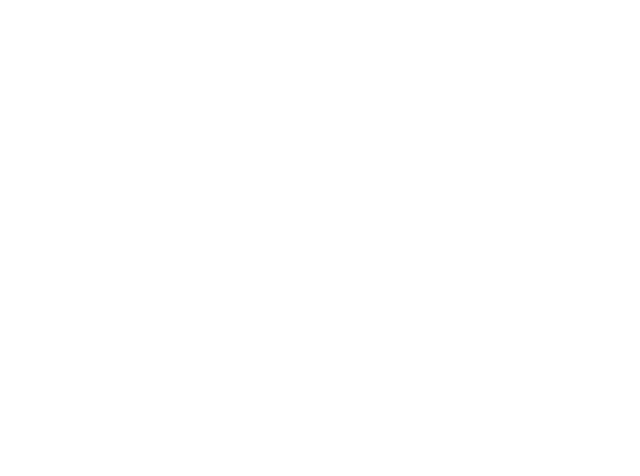
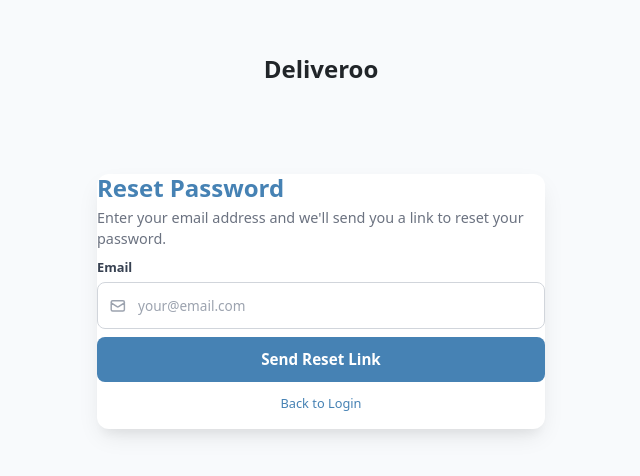
Before and after one commit to Azrielski/Deliveroo, a React (Vite) app in the folder frontend/delivery/: page /forgot-password in a window 1280 px wide. Before the commit this address had no page. Shown: the part 158-634 px from the top of the page, without its empty margins (319-959 px from the left). Built offline with nearby package versions, Linux system fonts and the light colour scheme.

Commit message:
Added Forgot Password Form

```diff
--- a/frontend/delivery/src/App.jsx
+++ b/frontend/delivery/src/App.jsx
@@ -8,6 +8,7 @@
 import Contact from './components/Contact';
 import Footer from './components/Footer';
 import AuthForm from './components/AuthForm';
+import ForgotPassword from './components/ForgotPassword';
 
 function App() {
   return (
@@ -22,6 +23,7 @@
             <Footer />
           </>
         } />
+        <Route path="/forgot-password" element={<ForgotPassword />} />
         <Route path="/auth" element={<AuthForm />} />
       </Routes>
     </Router>
--- a/frontend/delivery/src/components/AuthForm.css
+++ b/frontend/delivery/src/components/AuthForm.css
@@ -32,13 +32,13 @@
 .form-card {
   background-color: #ffffff;
   box-shadow: 0 10px 25px -5px rgba(0, 0, 0, 0.1), 0 10px 10px -5px rgba(0, 0, 0, 0.04);
-  border-radius: 0.75rem; /* Reduced from 1rem */
+  border-radius: 0.75rem;
   overflow: hidden;
   transition: all 0.3s ease;
 }
 
 .form-card:hover {
-  transform: translateY(-3px); /* Reduced from -5px */
+  transform: translateY(-3px);
   box-shadow: 0 15px 20px -5px rgba(0, 0, 0, 0.1), 0 8px 8px -5px rgba(0, 0, 0, 0.04);
 }
 
@@ -49,9 +49,9 @@
 
 .tab-button {
   width: 50%;
-  padding: 1rem 1rem; /* Reduced from 1.25rem 1rem */
+  padding: 1rem 1rem;
   font-weight: 600;
-  font-size: 0.95rem; /* Reduced from 1rem */
+  font-size: 0.95rem;
   text-align: center;
   color: #6b7280;
   cursor: pointer;
@@ -71,17 +71,17 @@
 }
 
 .form-content {
-  padding: 1.5rem; /* Reduced from 2rem */
+  padding: 1.5rem;
 }
 
 .form-group {
   display: flex;
   flex-direction: column;
-  gap: 1rem; /* Reduced from 1.5rem */
+  gap: 1rem;
 }
 
 .form-title {
-  font-size: 1.5rem; /* Reduced from 1.75rem */
+  font-size: 1.5rem;
   font-weight: 700;
   color: #4682b4;
   margin: 0;
@@ -89,12 +89,11 @@
 
 .form-description {
   color: #6b7280;
-  margin-top: 0.25rem; /* Reduced from 0.5rem */
-  font-size: 0.9rem; /* Reduced from 1rem */
-  margin-bottom: 0.5rem; /* Added margin-bottom */
+  margin-top: 0.25rem;
+  font-size: 0.9rem;
+  margin-bottom: 0.5rem;
 }
 
-/* New name-row style for the side-by-side fields */
 .name-row {
   display: flex;
   gap: 0.75rem;
@@ -114,10 +113,10 @@
 
 .label {
   display: block;
-  font-size: 0.8rem; /* Reduced from 0.875rem */
+  font-size: 0.8rem;
   font-weight: 600;
   color: #374151;
-  margin-bottom: 0.3rem; /* Reduced from 0.5rem */
+  margin-bottom: 0.3rem;
 }
 
 .input-field-wrapper {
@@ -128,39 +127,39 @@
 
 .input-icon {
   position: absolute;
-  left: 0.75rem; /* Reduced from 1rem */
-  width: 1.1rem; /* Reduced from 1.25rem */
-  height: 1.1rem; /* Reduced from 1.25rem */
+  left: 0.75rem;
+  width: 1.1rem;
+  height: 1.1rem;
   color: #9ca3af;
 }
 
 .input-field {
   width: 100%;
-  padding: 0.7rem; /* Reduced from 0.875rem */
+  padding: 0.7rem;
   border: 1px solid #d1d5db;
   border-radius: 0.5rem;
   outline: none;
-  font-size: 0.95rem; /* Reduced from 1rem */
+  font-size: 0.95rem;
   transition: all 0.3s ease;
 }
 
 .input-field.with-icon {
-  padding-left: 2.5rem; /* Reduced from 3rem */
+  padding-left: 2.5rem;
 }
 
-.input-field:focus {
+.input-field:focus:not(.input-error) {
   border-color: #4682b4;
   box-shadow: 0 0 0 3px rgba(20, 184, 166, 0.2);
 }
 
 .input-field::placeholder {
   color: #9ca3af;
-  font-size: 0.85rem; /* Added smaller placeholder text */
+  font-size: 0.85rem;
 }
 
 .password-toggle {
   position: absolute;
-  right: 0.75rem; /* Reduced from 1rem */
+  right: 0.75rem;
   background: none;
   border: none;
   cursor: pointer;
@@ -172,8 +171,8 @@
 }
 
 .eye-icon {
-  width: 1.1rem; /* Reduced from 1.25rem */
-  height: 1.1rem; /* Reduced from 1.25rem */
+  width: 1.1rem;
+  height: 1.1rem;
 }
 
 .submit-button {
@@ -181,17 +180,17 @@
   background-color: #4682b4;
   color: #ffffff;
   font-weight: 600;
-  padding: 0.7rem 1.5rem; /* Reduced from 0.875rem 1.5rem */
+  padding: 0.7rem 1.5rem;
   border: none;
   border-radius: 0.5rem;
   cursor: pointer;
-  font-size: 0.95rem; /* Reduced from 1rem */
+  font-size: 0.95rem;
   transition: all 0.3s ease;
   display: flex;
   justify-content: center;
   align-items: center;
   outline: none;
-  margin-top: 0.5rem; /* Added margin-top */
+  margin-top: 0.5rem;
 }
 
 .submit-button:hover {
@@ -205,13 +204,20 @@
 
 .forgot-password {
   text-align: center;
-  margin-top: 0.75rem; /* Reduced from 1rem */
-  font-size: 0.8rem; /* Reduced from 0.875rem */
+  margin-top: 0.75rem;
+  font-size: 0.8rem;
+  color: #6b7280;
+}
+
+.back-to-login {
+  text-align: center;
+  margin-top: 0.75rem;
+  font-size: 0.8rem;
   color: #6b7280;
 }
 
 .social-login {
-  padding: 1.25rem 1.5rem; /* Reduced from 1.5rem 2rem 2rem */
+  padding: 1.25rem 1.5rem;
   background-color: #f9fafb;
   border-top: 1px solid #e5e7eb;
 }
@@ -219,7 +225,7 @@
 .divider {
   display: flex;
   align-items: center;
-  margin-bottom: 1rem; /* Reduced from 1.5rem */
+  margin-bottom: 1rem;
 }
 
 .line {
@@ -229,23 +235,23 @@
 }
 
 .divider-text {
-  padding: 0 0.75rem; /* Reduced from 1rem */
-  font-size: 0.8rem; /* Reduced from 0.875rem */
+  padding: 0 0.75rem;
+  font-size: 0.8rem;
   color: #6b7280;
   font-weight: 500;
 }
 
 .social-buttons {
   display: grid;
-  grid-template-columns: 1fr 1fr; /* Always show side by side */
-  gap: 0.75rem; /* Reduced from 1rem */
+  grid-template-columns: 1fr 1fr;
+  gap: 0.75rem;
 }
 
 .social-button {
   display: flex;
   align-items: center;
   justify-content: center;
-  padding: 0.6rem 0.75rem; /* Reduced from 0.75rem 1rem */
+  padding: 0.6rem 0.75rem;
   border: 1px solid #d1d5db;
   border-radius: 0.5rem;
   background-color: #ffffff;
@@ -271,20 +277,20 @@
 
 .social-button span {
   font-weight: 500;
-  font-size: 0.85rem; /* Added smaller text */
+  font-size: 0.85rem;
 }
 
 .icon {
-  height: 1.25rem; /* Reduced from 1.5rem */
-  width: 1.25rem; /* Reduced from 1.5rem */
-  margin-right: 0.5rem; /* Reduced from 0.75rem */
+  height: 1.25rem;
+  width: 1.25rem;
+  margin-right: 0.5rem;
 }
 
 .terms {
-  font-size: 0.7rem; /* Reduced from 0.75rem */
+  font-size: 0.7rem;
   text-align: center;
   color: #6b7280;
-  margin-top: 1rem; /* Reduced from 1.5rem */
+  margin-top: 1rem;
   line-height: 1.4;
 }
 
@@ -303,7 +309,7 @@
 .home-link {
   display: flex;
   justify-content: center;
-  margin-top: 1rem; /* Reduced from 1.5rem */
+  margin-top: 1rem;
 }
 
 .back-to-home {
@@ -312,7 +318,7 @@
   background: none;
   border: none;
   color: #6b7280;
-  font-size: 0.8rem; /* Reduced from 0.875rem */
+  font-size: 0.8rem;
   font-weight: 500;
   cursor: pointer;
   transition: color 0.2s;
@@ -323,7 +329,33 @@
 }
 
 .arrow-icon {
-  width: 0.9rem; /* Reduced from 1rem */
-  height: 0.9rem; /* Reduced from 1rem */
+  width: 0.9rem;
+  height: 0.9rem;
   margin-right: 0.5rem;
 }
+
+.error-message {
+  color: #dc2626;
+  font-size: 0.75rem;
+  margin-top: 0.25rem;
+}
+
+.input-error {
+  border-color: #dc2626;
+}
+
+.input-field:focus:not(.input-error) {
+  border-color: #4682b4;
+  box-shadow: 0 0 0 3px rgba(20, 184, 166, 0.2);
+}
+
+.input-error:focus {
+  box-shadow: 0 0 0 3px rgba(220, 38, 38, 0.2);
+}
+
+.message {
+  color: #6b7280;
+  font-size: 0.875rem;
+  margin-top: 1rem;
+  text-align: center;
+}
--- a/frontend/delivery/src/components/AuthForm.jsx
+++ b/frontend/delivery/src/components/AuthForm.jsx
@@ -1,5 +1,5 @@
 import React, { useState } from 'react';
-import { useNavigate } from 'react-router-dom';
+import { useNavigate, Link } from 'react-router-dom';
 import './AuthForm.css';
 
 function AuthForm() {
@@ -11,14 +11,39 @@
   const [confirmPassword, setConfirmPassword] = useState('');
   const [showPassword, setShowPassword] = useState(false);
   const [showConfirmPassword, setShowConfirmPassword] = useState(false);
+  const [errors, setErrors] = useState({});
   const navigate = useNavigate();
+
+  const validate = () => {
+    const newErrors = {};
+    if (isLogin) {
+      if (!email) newErrors.email = 'Email is required';
+      if (!password) newErrors.password = 'Password is required';
+    } else {
+      if (!firstName) newErrors.firstName = 'First name is required';
+      if (!lastName) newErrors.lastName = 'Last name is required';
+      if (!email) newErrors.email = 'Email is required';
+      else if (!/\S+@\S+\.\S+/.test(email)) newErrors.email = 'Email is invalid';
+      if (!password) newErrors.password = 'Password is required';
+      else if (password.length < 8) newErrors.password = 'Password must be at least 8 characters';
+      if (!confirmPassword) newErrors.confirmPassword = 'Please confirm your password';
+      else if (password !== confirmPassword) newErrors.confirmPassword = 'Passwords do not match';
+    }
+    return newErrors;
+  };
 
   const handleSubmit = (e) => {
     e.preventDefault();
-    if (isLogin) {
-      alert(`Login with email: ${email}`);
+    const validationErrors = validate();
+    if (Object.keys(validationErrors).length > 0) {
+      setErrors(validationErrors);
     } else {
-      alert(`Signup for ${firstName} ${lastName} with email: ${email}`);
+      setErrors({});
+      if (isLogin) {
+        alert(`Login with email: ${email}`);
+      } else {
+        alert(`Signup for ${firstName} ${lastName} with email: ${email}`);
+      }
     }
   };
 
@@ -74,10 +99,12 @@
                           value={firstName}
                           onChange={(e) => setFirstName(e.target.value)}
                           placeholder="First name"
-                          className="input-field with-icon"
+                          className={`input-field with-icon ${errors.firstName ? 'input-error' : ''}`}
                           required
+                          aria-describedby={errors.firstName ? 'firstName-error' : undefined}
                         />
                       </div>
+                      {errors.firstName && <p id="firstName-error" className="error-message">{errors.firstName}</p>}
                     </div>
                     <div className="input-container half-width">
                       <label htmlFor="lastName" className="label">
@@ -93,10 +120,12 @@
                           value={lastName}
                           onChange={(e) => setLastName(e.target.value)}
                           placeholder="Last name"
-                          className="input-field with-icon"
+                          className={`input-field with-icon ${errors.lastName ? 'input-error' : ''}`}
                           required
+                          aria-describedby={errors.lastName ? 'lastName-error' : undefined}
                         />
                       </div>
+                      {errors.lastName && <p id="lastName-error" className="error-message">{errors.lastName}</p>}
                     </div>
                   </div>
                 )}
@@ -114,10 +143,12 @@
                       value={email}
                       onChange={(e) => setEmail(e.target.value)}
                       placeholder="your@email.com"
-                      className="input-field with-icon"
+                      className={`input-field with-icon ${errors.email ? 'input-error' : ''}`}
                       required
+                      aria-describedby={errors.email ? 'email-error' : undefined}
                     />
                   </div>
+                  {errors.email && <p id="email-error" className="error-message">{errors.email}</p>}
                 </div>
                 <div className="input-container">
                   <label htmlFor="password" className="label">
@@ -133,8 +164,9 @@
                       value={password}
                       onChange={(e) => setPassword(e.target.value)}
                       placeholder={isLogin ? "Your password" : "Create a password"}
-                      className="input-field with-icon"
+                      className={`input-field with-icon ${errors.password ? 'input-error' : ''}`}
                       required
+                      aria-describedby={errors.password ? 'password-error' : undefined}
                     />
                     <button
                       type="button"
@@ -154,6 +186,7 @@
                       )}
                     </button>
                   </div>
+                  {errors.password && <p id="password-error" className="error-message">{errors.password}</p>}
                 </div>
                 {!isLogin && (
                   <div className="input-container">
@@ -170,8 +203,9 @@
                         value={confirmPassword}
                         onChange={(e) => setConfirmPassword(e.target.value)}
                         placeholder="Confirm your password"
-                        className="input-field with-icon"
+                        className={`input-field with-icon ${errors.confirmPassword ? 'input-error' : ''}`}
                         required
+                        aria-describedby={errors.confirmPassword ? 'confirmPassword-error' : undefined}
                       />
                       <button
                         type="button"
@@ -191,6 +225,7 @@
                         )}
                       </button>
                     </div>
+                    {errors.confirmPassword && <p id="confirmPassword-error" className="error-message">{errors.confirmPassword}</p>}
                   </div>
                 )}
                 <button type="submit" className="submit-button">
@@ -198,9 +233,9 @@
                 </button>
                 {isLogin && (
                   <p className="forgot-password">
-                    <a href="#" className="link">
+                    <Link to="/forgot-password" className="link">
                       Forgot your password?
-                    </a>
+                    </Link>
                   </p>
                 )}
               </div>
--- /dev/null
+++ b/frontend/delivery/src/components/ForgotPassword.jsx
@@ -0,0 +1,70 @@
+import React, { useState } from 'react';
+import { useNavigate, Link } from 'react-router-dom';
+import './AuthForm.css';
+
+function ForgotPassword() {
+  const [email, setEmail] = useState('');
+  const [message, setMessage] = useState('');
+  const [errors, setErrors] = useState({});
+  const navigate = useNavigate();
+
+  const validate = () => {
+    const newErrors = {};
+    if (!email) newErrors.email = 'Email is required';
+    else if (!/\S+@\S+\.\S+/.test(email)) newErrors.email = 'Email is invalid';
+    return newErrors;
+  };
+
+  const handleSubmit = (e) => {
+    e.preventDefault();
+    const validationErrors = validate();
+    if (Object.keys(validationErrors).length > 0) {
+      setErrors(validationErrors);
+    } else {
+      setErrors({});
+      setMessage('If an account exists for this email, you will receive a password reset link.');
+    }
+  };
+
+  return (
+    <div className="auth-container">
+      <div className="form-wrapper">
+        <div className="logo-container" onClick={() => navigate('/')}>
+          <h3 className="logo">Deliveroo</h3>
+        </div>
+        <div className="form-card">
+          <h2 className="form-title">Reset Password</h2>
+          <p className="form-description">Enter your email address and we'll send you a link to reset your password.</p>
+          <form onSubmit={handleSubmit}>
+            <div className="input-container">
+              <label htmlFor="email" className="label">Email</label>
+              <div className="input-field-wrapper">
+                <svg className="input-icon" fill="none" stroke="currentColor" viewBox="0 0 24 24" xmlns="http://www.w3.org/2000/svg">
+                  <path strokeLinecap="round" strokeLinejoin="round" strokeWidth="2" d="M3 8l7.89 5.26a2 2 0 002.22 0L21 8M5 19h14a2 2 0 002-2V7a2 2 0 00-2-2H5a2 2 0 00-2 2v10a2 2 0 002 2z"></path>
+                </svg>
+                <input
+                  id="email"
+                  type="email"
+                  value={email}
+                  onChange={(e) => setEmail(e.target.value)}
+                  placeholder="your@email.com"
+                  className={`input-field with-icon ${errors.email ? 'input-error' : ''}`}
+                  required
+                  aria-describedby={errors.email ? 'email-error' : undefined}
+                />
+              </div>
+              {errors.email && <p id="email-error" className="error-message">{errors.email}</p>}
+            </div>
+            <button type="submit" className="submit-button">Send Reset Link</button>
+          </form>
+          {message && <p className="message">{message}</p>}
+          <p className="back-to-login">
+            <Link to="/auth" className="link">Back to Login</Link>
+          </p>
+        </div>
+      </div>
+    </div>
+  );
+}
+
+export default ForgotPassword;
```
